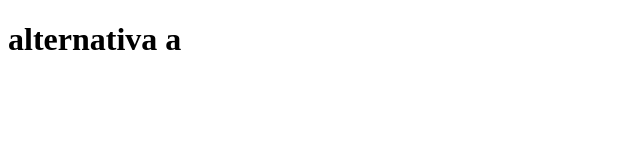
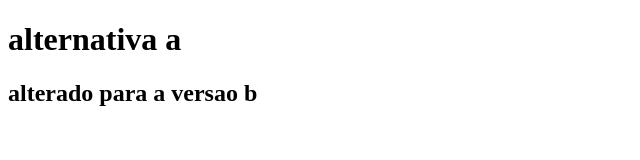
Before and after one commit to Pedro-Lealdev/git-aula-1, a plain HTML site: page index.html in a window 1280 px wide. Shown: the whole page, without its empty margins (0-640 px from the left). Drawn offline with Linux system fonts and the light colour scheme.

Commit message:
mais uma versao atualizada

```diff
--- a/index.html
+++ b/index.html
@@ -7,5 +7,6 @@
 </head>
 <body>
     <h1>alternativa a</h1>
+    <h2>alterado para a versao b</h2>
 </body>
 </html>
```
